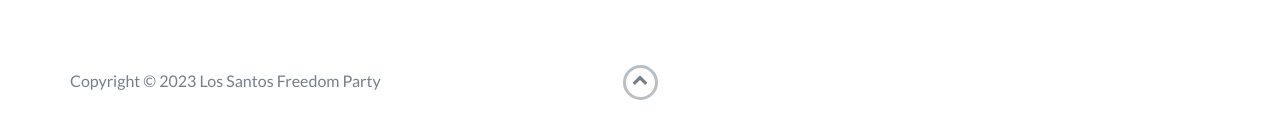
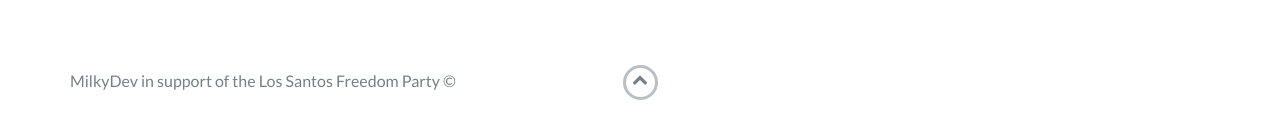
Before and after one commit to MilkyDev23/lsfp-portnew, a website: page index.html in a window 1280 px wide. Shown: the part 3565-3703 px from the top of the page. Drawn offline with nearby package versions, Linux system fonts and the light colour scheme.

Commit message:
Update index.html

```diff
--- a/index.html
+++ b/index.html
@@ -214,7 +214,7 @@
             <div class="row">
                 <div class="col-sm-5 copyright">
                     <p>
-                        Copyright &copy; <span id="current-year">2023</span> Los Santos Freedom Party
+                        MilkyDev in support of the Los Santos Freedom Party ©
                     </p>
                 </div>
                 <div class="col-sm-2 top">
```
